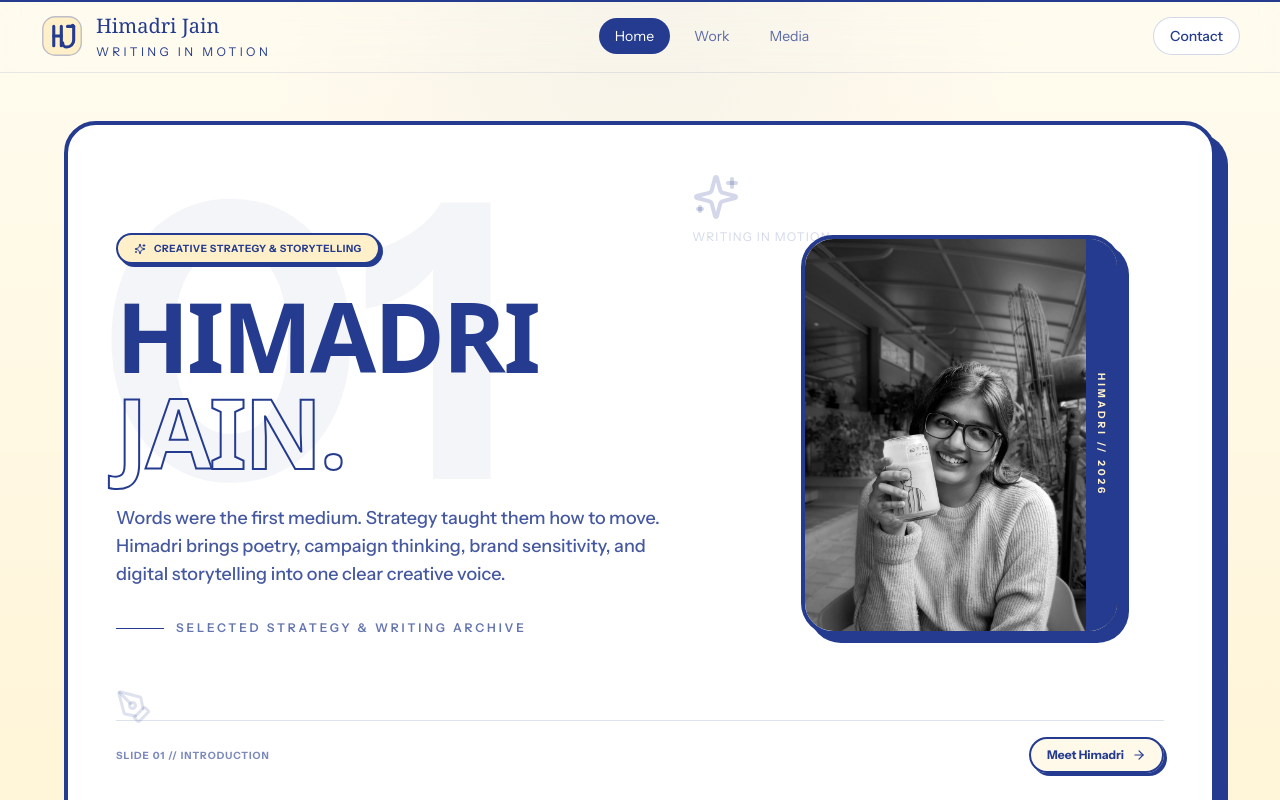
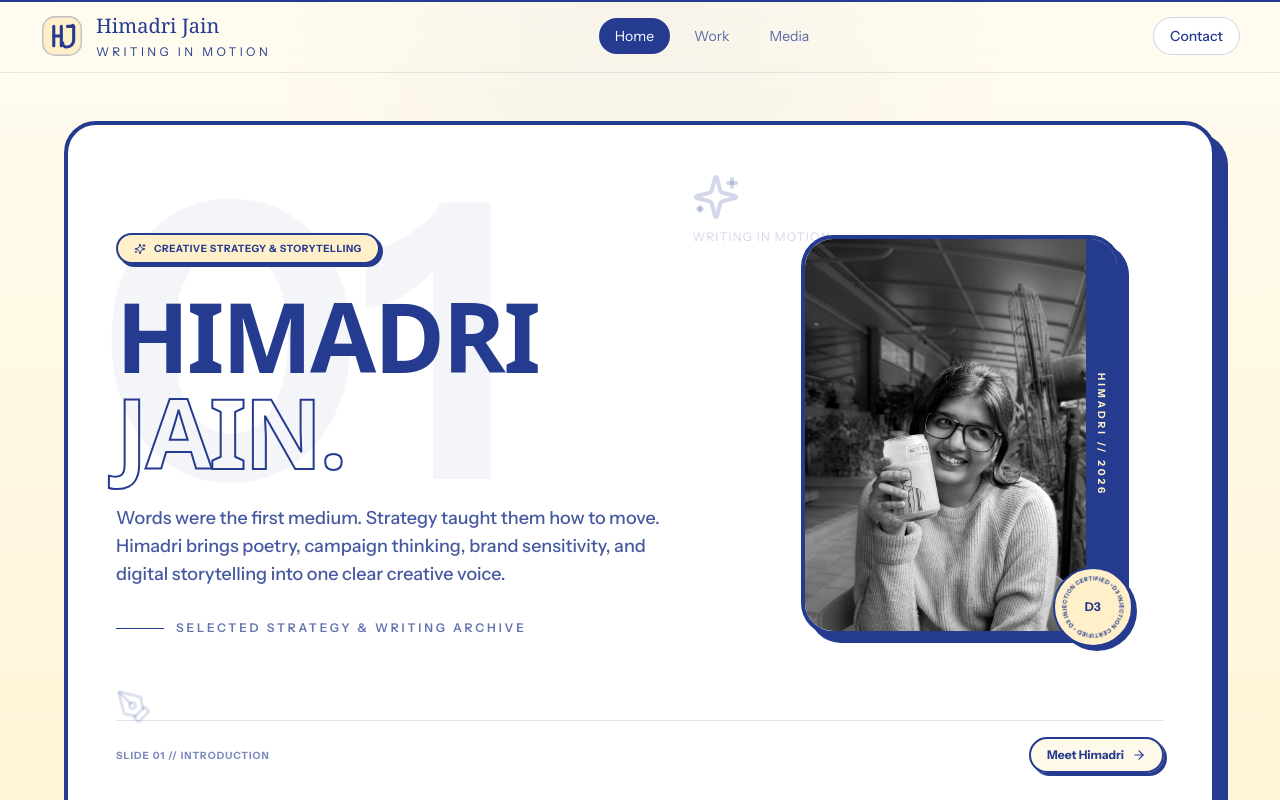
Before and after one commit to sanyamg1305/himadri-test, a React (Vite) app: page / in a window 1280 px wide. Shown: the top 800 px of the page. Built offline with nearby package versions, Linux system fonts and the light colour scheme.

Commit message:
style: add rotating D3 injection certified stamp to hero portrait

```diff
--- a/src/pages/Home.tsx
+++ b/src/pages/Home.tsx
@@ -147,6 +147,25 @@ export default function Home() {
                       <p className="text-[10px] font-bold uppercase tracking-[0.3em] whitespace-nowrap">
                         HIMADRI // 2026
                       </p>
+                    </div>
+                  </div>
+
+                  {/* Rotating stamp sticker */}
+                  <div className="absolute -bottom-5 -right-5 z-20 w-24 h-24 flex items-center justify-center select-none pointer-events-none md:pointer-events-auto">
+                    <div className="w-20 h-20 rounded-full border-2 border-[#243B8F] bg-[#FFF0C9] shadow-[4px_4px_0px_0px_#243B8F] flex items-center justify-center relative">
+                      <svg viewBox="0 0 100 100" className="w-full h-full animate-[spin_15s_linear_infinite] absolute inset-0">
+                        <path
+                          id="stampPath"
+                          d="M 50, 50 m -35, 0 a 35,35 0 1,1 70,0 a 35,35 0 1,1 -70,0"
+                          fill="none"
+                        />
+                        <text className="text-[7.5px] font-black uppercase fill-[#243B8F] tracking-[0.08em]">
+                          <textPath href="#stampPath" startOffset="0%">
+                            D3 injection certified • D3 injection certified •
+                          </textPath>
+                        </text>
+                      </svg>
+                      <div className="absolute z-10 text-[#243B8F] font-black text-xs">D3</div>
                     </div>
                   </div>
                 </div>
```
